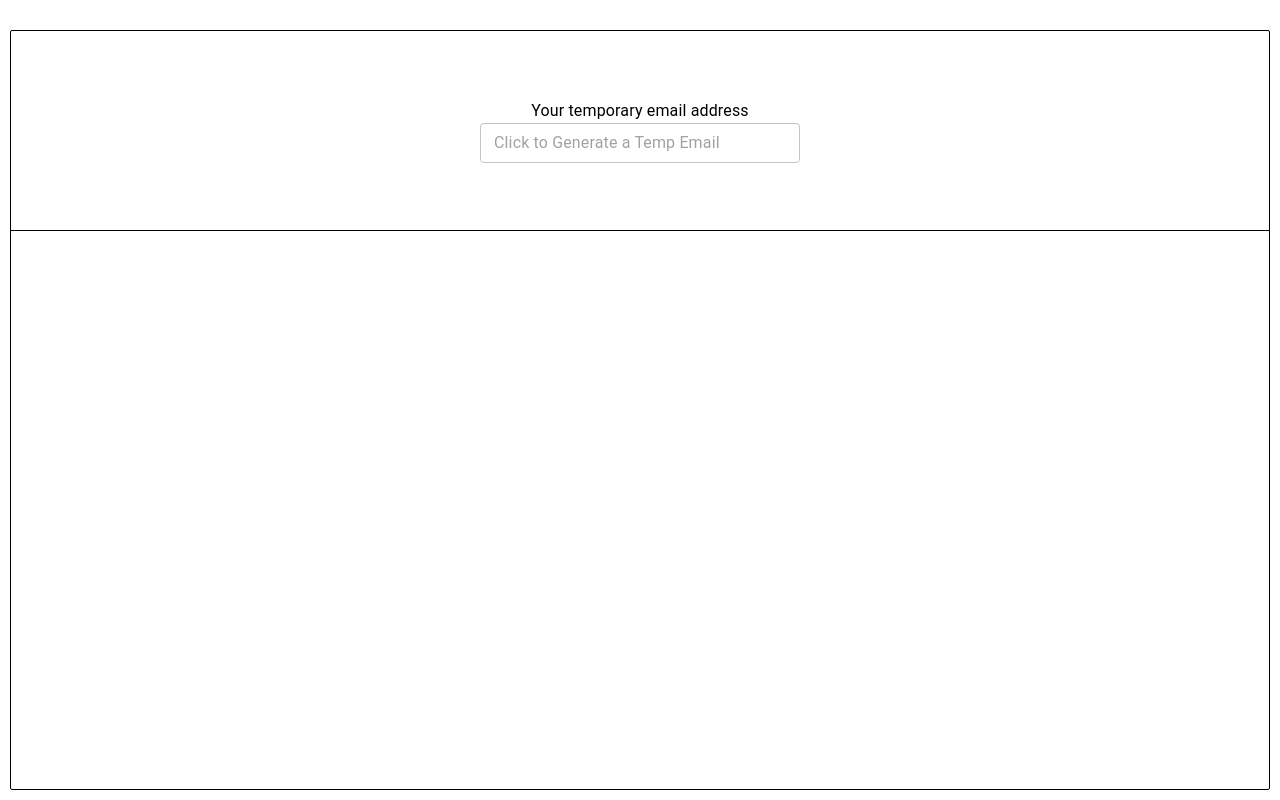
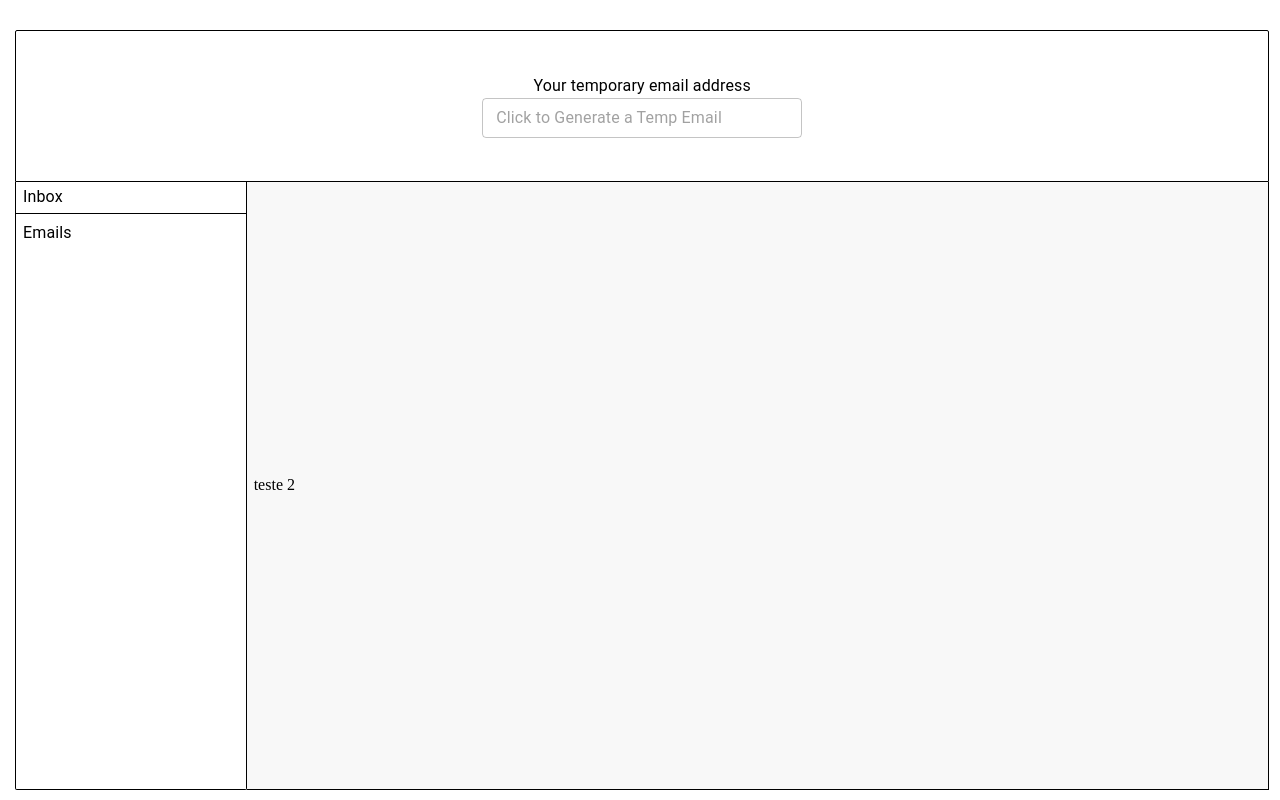
Before and after one commit to Vinicios-Pires/DropMail-TechChallenge, a React (Create React App) app: page /main in a window 1280 px wide. Built offline with nearby package versions, Linux system fonts and the light colour scheme.

Commit message:
mockup base 80%

```diff
--- a/src/pages/Main/index.js
+++ b/src/pages/Main/index.js
@@ -53,7 +53,9 @@ export default function Main() {
 				<Box className={classes.main}>
 					<Box className={classes.top}>
 						<Box className={classes.areaText}>
-							<Typography>Your temporary email address</Typography>
+							<Typography>
+								Your temporary email address
+							</Typography>
 							{emailText.includes("@") ? (
 								<TextField
 									id="email"
@@ -74,7 +76,9 @@ export default function Main() {
 													onClick={handleCopyEmail}
 												>
 													<ContentCopyIcon />
-													<Typography>Copy</Typography>
+													<Typography>
+														Copy
+													</Typography>
 												</IconButton>
 											</InputAdornment>
 										),
@@ -97,6 +101,19 @@ export default function Main() {
 							)}
 						</Box>
 					</Box>
+					<Box className={classes.bottom}>
+						<Box className={classes.bottom_inbox}>
+							<Box className={classes.inbox}>
+								<Typography>Inbox</Typography>
+							</Box>
+							<Box className={classes.emails}>
+								<Typography>Emails</Typography>
+							</Box>
+						</Box>
+						<Box className={classes.readingPane}>
+							<h1>teste 2</h1>
+						</Box>
+					</Box>
 				</Box>
 			</Box>
 		</>
--- a/src/styles/styles.js
+++ b/src/styles/styles.js
@@ -2,31 +2,69 @@ import { makeStyles } from "@material-ui/core/styles";
 
 const useStyles = makeStyles({
 	root: {
-		padding: "30px 10px 10px 10px",
+		padding: "30px 15px 0px 15px",
 	},
 	main: {
-		// border: "1px solid #dddddd",
-		border: "1px solid #000",
 		display: "flex",
-		justifyContent: "center",
+		flexDirection: "column",
 		height: "95vh",
-		borderRadius: 2,
+		width: "98vw",
 	},
 	top: {
+		border: "1px solid #000",
+		borderTopLeftRadius: 2,
+		borderTopRightRadius: 2,
 		display: "flex",
-		// flexDirection: "column",
 		justifyContent: "center",
 		alignItems: "center",
 		textAlign: "center",
 		height: "25vh",
-		width: "100vw",
-		borderBottom: "1px solid #000",
+		minHeight: "94px",
 	},
 	areaText: {
 		display: "flex",
 		flexDirection: "column",
 		width: "25vw",
 	},
+	bottom: {
+		display: "flex",
+	},
+	bottom_inbox: {
+		display: "flex",
+		flexDirection: "column",
+		borderLeft: "1px solid #000",
+		borderRight: "1px solid #000",
+		borderBottom: "1px solid #000",
+		borderBottomLeftRadius: 2,
+		borderBottomRightRadius: 2,
+		width: "18.1vw",
+	},
+	inbox: {
+		padding: "7px",
+		display: "flex",
+		alignItems: "center",
+		textAlign: "center",
+		borderBottom: "1px solid #000",
+		height: "4vh",
+		width: "18vw",
+	},
+	emails: {
+		padding: "7px",
+		display: "flex",
+		textAlign: "center",
+		height: "71.9vh",
+		width: "18vw",
+	},
+	readingPane: {
+		padding: "7px",
+		display: "flex",
+		alignItems: "center",
+		textAlign: "center",
+		borderBottom: "1px solid #000",
+		width: "80vw",
+		borderRight: "1px solid #000",
+		background: "#f8f8f8",
+	},
 });
 
 export default useStyles;
```
